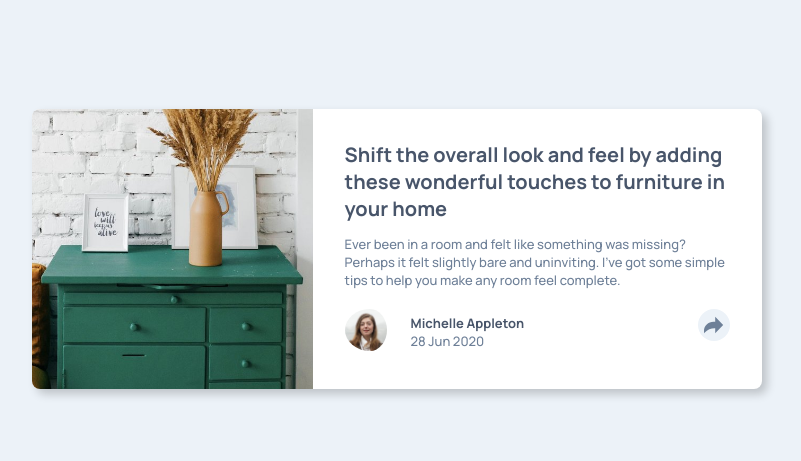
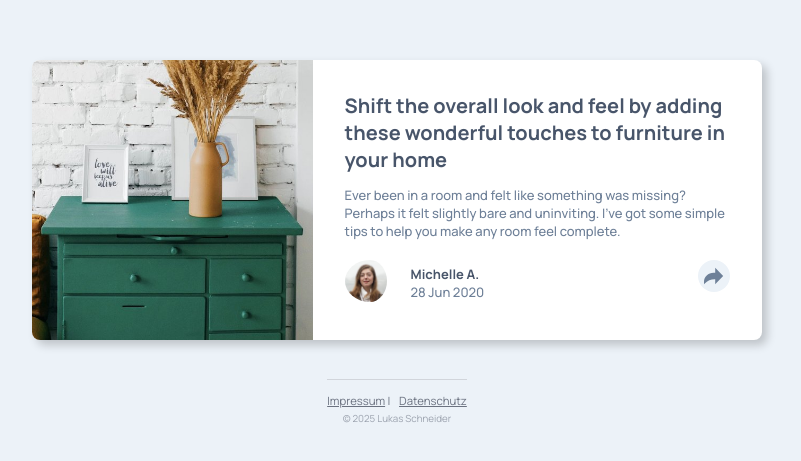
Before and after one commit to Lukas3162000/article-preview-component, a plain HTML site: page index.html in a window 1280 px wide. Shown: the part 151-612 px from the top of the page, without its empty margins (243-1044 px from the left). Drawn offline with Linux system fonts and the light colour scheme.

Commit message:
Legal expansion

```diff
--- a/index.html
+++ b/index.html
@@ -25,7 +25,7 @@
           <div><img src="images\avatar-michelle.jpg" alt="Michelle profilepicture"></div>
 
           <div class="NameAndDate">
-            <p>Michelle Appleton</p>
+            <p>Michelle A.</p>
             <p id="date">28 Jun 2020</p>
           </div>
 
@@ -107,4 +107,13 @@
 
   <script src="main.js"></script>
 </body>
+
+<footer style="margin-top: 3rem; padding: 1rem 0; text-align: center; font-size: 0.875rem; color: #6b7280; border-top: 1px solid #d1d5db;">
+  <p>
+    <a href="https://lukas3162000.github.io/privacy/impressum.html" style="text-decoration: underline; color: #6b7280;">Impressum</a> |
+    <a href="https://lukas3162000.github.io/privacy/Datenschutz.html" style="text-decoration: underline; color: #6b7280; margin-left: 0.5rem;">Datenschutz</a>
+  </p>
+  <p style="margin-top: 0.25rem; font-size: 0.75rem; color: #9ca3af;">&copy; 2025 Lukas Schneider</p>
+</footer>
+
 </html>
--- a/stylesheet.css
+++ b/stylesheet.css
@@ -17,6 +17,7 @@
 html,body{
     display: flex;
     justify-content: center;
+    flex-direction: column;
     align-items: center;
     height: 100svh;
     font-size: 13px;
```
